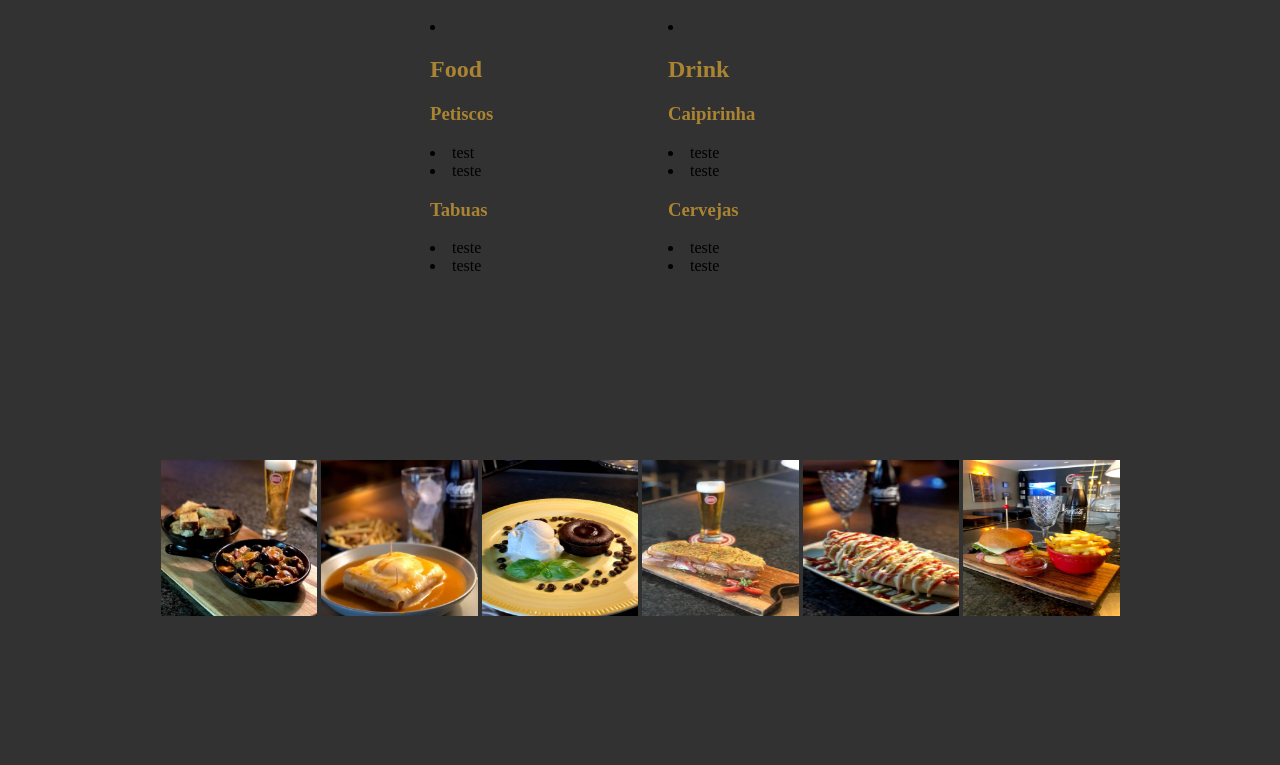
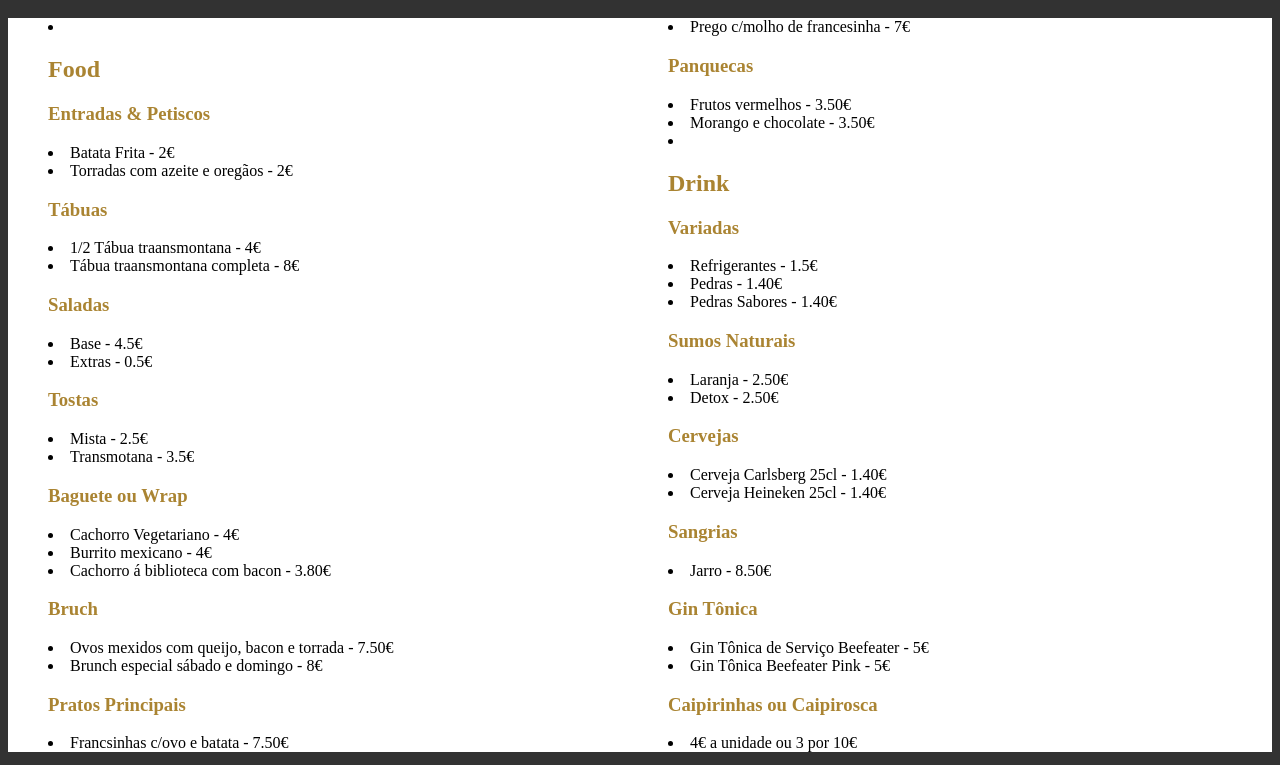
Before and after one commit to alv3sg/cervejaria, a plain HTML site: page index.html in a window 1280 px wide. Shown: the part 353-1118 px from the top of the page. Before the commit the page ends 981 px from the top, so only its background shows below. Drawn offline with Linux system fonts and the light colour scheme; a web font is replaced by a local one.

Commit message:
atualizacao

```diff
--- a/index.html
+++ b/index.html
@@ -33,21 +33,65 @@
             <ul>
                 <li>
                     <h2>Food</h2>
-                    <h3>Petiscos</h3>
-                    <li>test</li>
-                    <li>teste</li>
-                    <h3>Tabuas</h3>
-                    <li>teste</li>
-                    <li>teste</li>
+
+                    <h3>Entradas & Petiscos</h3>
+                    <li>Batata Frita - 2€</li>
+                    <li>Torradas com azeite e oregãos - 2€</li>
+
+                    <h3>Tábuas</h3>
+                    <li>1/2 Tábua traansmontana - 4€</li>
+                    <li>Tábua traansmontana completa - 8€</li>
+
+                    <h3>Saladas</h3>
+                    <li>Base - 4.5€</li>
+                    <li>Extras - 0.5€</li>
+
+                    <h3>Tostas</h3>
+                    <li>Mista - 2.5€</li>
+                    <li>Transmotana - 3.5€</li>
+
+                    <h3>Baguete ou Wrap</h3>
+                    <li>Cachorro Vegetariano - 4€</li>
+                    <li>Burrito mexicano - 4€</li>
+                    <li>Cachorro á biblioteca com bacon - 3.80€</li>
+
+                    <h3>Bruch</h3>
+                    <li>Ovos mexidos com queijo, bacon e torrada - 7.50€</li>
+                    <li>Brunch especial sábado e domingo - 8€</li>
+
+                    <h3>Pratos Principais</h3>
+                    <li>Francsinhas c/ovo e batata - 7.50€</li>
+                    <li>Prego c/molho de francesinha - 7€</li>
+
+                    <h3>Panquecas</h3>
+                    <li>Frutos vermelhos - 3.50€</li>
+                    <li>Morango e chocolate - 3.50€</li>
                 </li>
                 <li>
                     <h2>Drink</h2>
-                    <h3>Caipirinha</h3>
-                    <li>teste</li>
-                    <li>teste</li>
+
+                    <h3>Variadas</h3>
+                    <li>Refrigerantes - 1.5€</li>
+                    <li>Pedras - 1.40€</li>
+                    <li>Pedras Sabores - 1.40€</li>
+
+                    <h3>Sumos Naturais</h3>
+                    <li>Laranja - 2.50€</li>
+                    <li>Detox - 2.50€</li>
+
                     <h3>Cervejas</h3>
-                    <li>teste</li>
-                    <li>teste</li>
+                    <li>Cerveja Carlsberg 25cl - 1.40€</li>
+                    <li>Cerveja Heineken 25cl - 1.40€</li>
+
+                    <h3>Sangrias</h3>
+                    <li>Jarro - 8.50€</li>
+
+                    <h3>Gin Tônica</h3>
+                    <li>Gin Tônica de Serviço Beefeater - 5€</li>
+                    <li>Gin Tônica Beefeater Pink - 5€</li>
+
+                    <h3>Caipirinhas ou Caipirosca</h3>
+                    <li>4€ a unidade ou 3 por 10€</li>
                 </li>
             </ul>
         </div>
--- a/style.css
+++ b/style.css
@@ -6,59 +6,65 @@
 }
 body {
     background-color: #323232;
-
 }
 
 body h1 {
     color: white;
 }
+
 body h2 {
     color: #AA8432;
 }
+
 body h3 {
     color: #AA8432;
 }
 
 header {
     text-align: center;
+}
 
-}
 header p {
     font-family: 'cervejaria';
     color: white;
+}
 
-}
 header img{
     padding: 0px 10px;
 }
+
 header picture img{
     max-width: 20%;
     max-height: 20%;
     padding: 10px;
 }
-div.menu {
 
-    width: 500px;
-    height: 500px;
+main {
+
     margin: auto;
 }
+
+/*div.menu {
+    width: 500px;
+    height: 600px;
+}*/
+
 div.menu h1 {
     text-align: center;
 }
 div.menu ul{
-    margin: center;
+    background-color: white;
     columns: 2;
     list-style-position: inside;
+    height: auto;
 }
 main picture{
     display: inline-block;
     text-align: center;
     width: 100%;
+}
 
-}
 main picture img{
-
     height: 156.5px;
     width: 156.5px;
-
 }
```
